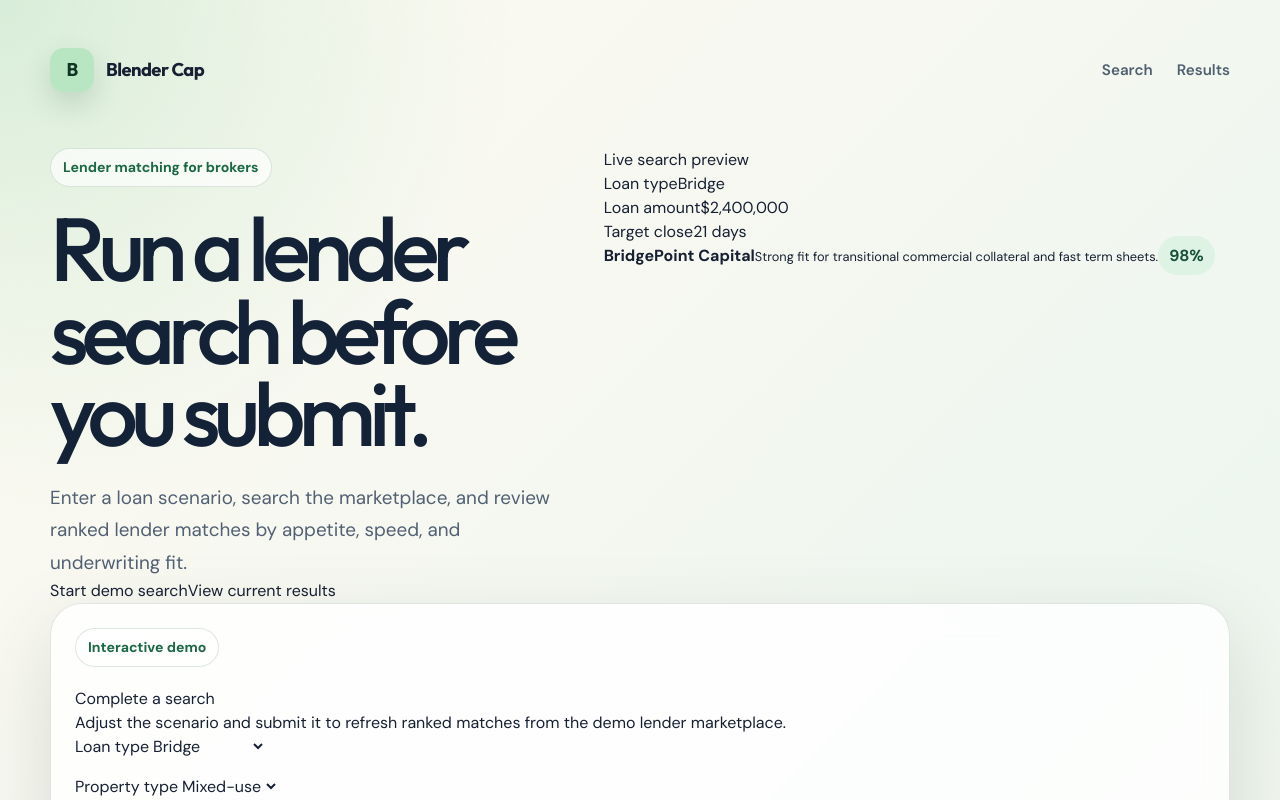
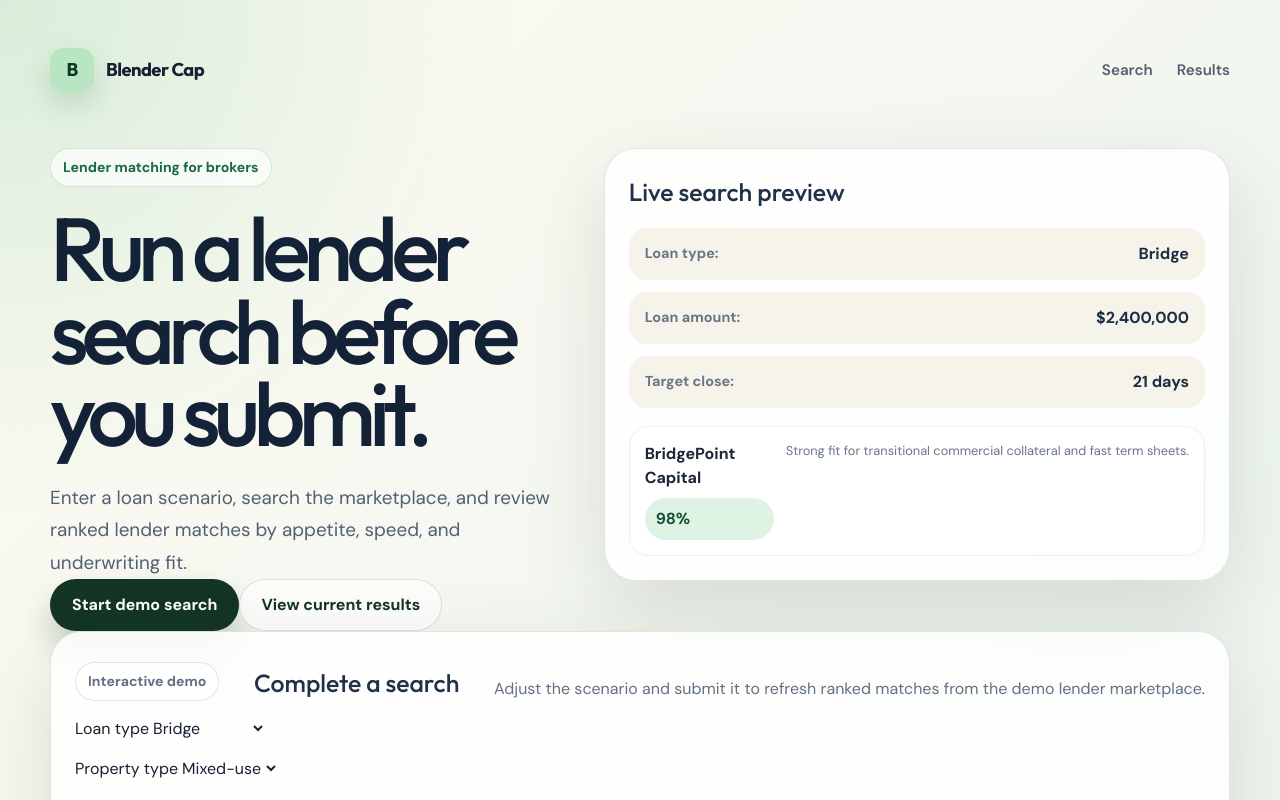
Before and after one commit to ireviewoffers/BlenderCap, a React (Vite) app: page / in a window 1280 px wide. Shown: the top 800 px of the page. Built offline with nearby package versions, Linux system fonts and the light colour scheme.

Commit message:
Polish lender search preview layout
Co-authored-by: ireviewoffers <ireviewoffers@users.noreply.github.com>

```diff
--- a/src/App.css
+++ b/src/App.css
@@ -95,6 +95,29 @@ button {
   text-decoration: none;
 }
 
+.button {
+  display: inline-flex;
+  align-items: center;
+  justify-content: center;
+  min-height: 52px;
+  padding: 0 22px;
+  border-radius: 999px;
+  font-weight: 800;
+  text-decoration: none;
+}
+
+.button-primary {
+  color: #fff;
+  background: #143523;
+  box-shadow: 0 18px 32px rgb(20 53 35 / 22%);
+}
+
+.button-secondary {
+  color: #143523;
+  background: rgb(255 255 255 / 74%);
+  box-shadow: inset 0 0 0 1px rgb(20 53 35 / 14%);
+}
+
 .hero-grid {
   display: grid;
   grid-template-columns: minmax(0, 0.82fr) minmax(360px, 1fr);
@@ -164,6 +187,70 @@ button {
   place-items: center;
   border-radius: 14px;
   background: #dff3e4;
+}
+
+.match-card {
+  display: grid;
+  gap: 18px;
+  border: 1px solid rgb(20 53 35 / 12%);
+  border-radius: 32px;
+  padding: 24px;
+  background: rgb(255 255 255 / 82%);
+  box-shadow: 0 28px 80px rgb(53 68 48 / 15%);
+  backdrop-filter: blur(18px);
+}
+
+.match-card h2 {
+  margin: 0;
+  color: #203149;
+  font-family: Outfit, "DM Sans", sans-serif;
+  font-size: 1.55rem;
+}
+
+.scenario {
+  display: grid;
+  gap: 12px;
+}
+
+.field {
+  display: flex;
+  align-items: center;
+  justify-content: space-between;
+  gap: 14px;
+  padding: 14px 16px;
+  border-radius: 18px;
+  background: #f6f3eb;
+}
+
+.field span:first-child {
+  color: #697586;
+  font-size: 0.9rem;
+  font-weight: 800;
+}
+
+.field span:last-child {
+  color: #1d2d44;
+  font-weight: 900;
+  text-align: right;
+}
+
+.featured-lender {
+  display: grid;
+  grid-template-columns: 1fr auto;
+  gap: 8px 12px;
+  padding: 16px;
+  border-radius: 20px;
+  background: #fff;
+  box-shadow: inset 0 0 0 1px rgb(36 55 77 / 8%);
+}
+
+.featured-lender strong {
+  color: #1b2638;
+}
+
+.featured-lender small {
+  color: #697586;
+  line-height: 1.45;
 }
 
 .search-panel {
@@ -278,16 +365,28 @@ button {
   line-height: 1.5;
 }
 
-.results-section {
+.results-panel {
   margin-top: 28px;
 }
 
-.results-header {
+.section-heading {
   display: flex;
   align-items: end;
   justify-content: space-between;
   gap: 16px;
   margin-bottom: 16px;
+}
+
+.section-heading h2 {
+  margin: 0;
+  color: #203149;
+  font-family: Outfit, "DM Sans", sans-serif;
+  font-size: 1.55rem;
+}
+
+.section-heading p {
+  margin: 6px 0 0;
+  color: #637083;
 }
 
 .result-count {
@@ -322,6 +421,13 @@ button {
   margin: 0;
   color: #1b2638;
   font-size: 1.15rem;
+}
+
+.result-header {
+  display: flex;
+  align-items: start;
+  justify-content: space-between;
+  gap: 16px;
 }
 
 .result-card p {
--- a/src/App.tsx
+++ b/src/App.tsx
@@ -201,15 +201,15 @@ export function App() {
             <h2 id="preview-title">Live search preview</h2>
             <div className="scenario">
               <div className="field">
-                <span>Loan type</span>
+                <span>Loan type:</span>
                 <span>{form.loanType}</span>
               </div>
               <div className="field">
-                <span>Loan amount</span>
+                <span>Loan amount:</span>
                 <span>{currencyFormatter.format(getLoanAmount(form.loanAmount))}</span>
               </div>
               <div className="field">
-                <span>Target close</span>
+                <span>Target close:</span>
                 <span>{form.timeline}</span>
               </div>
             </div>
```
